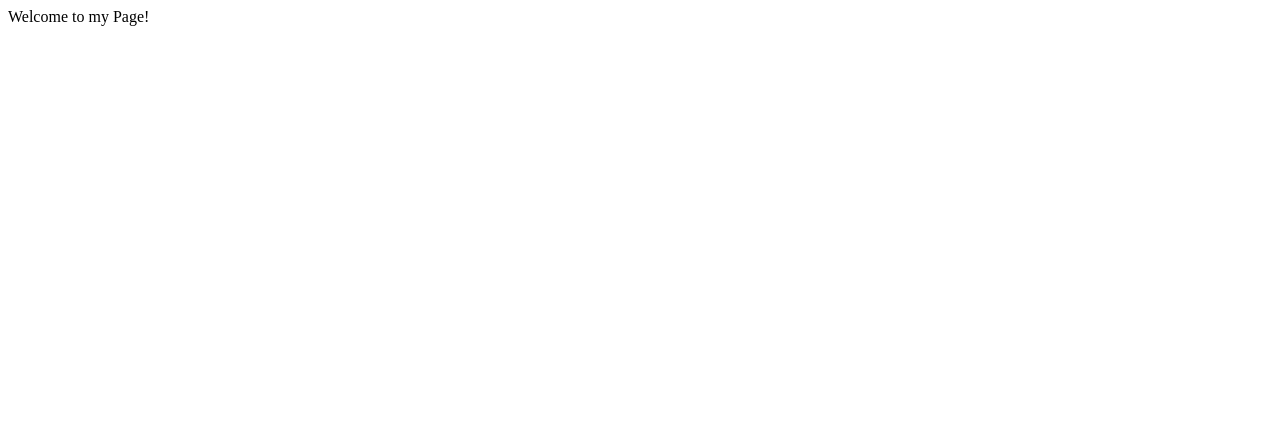
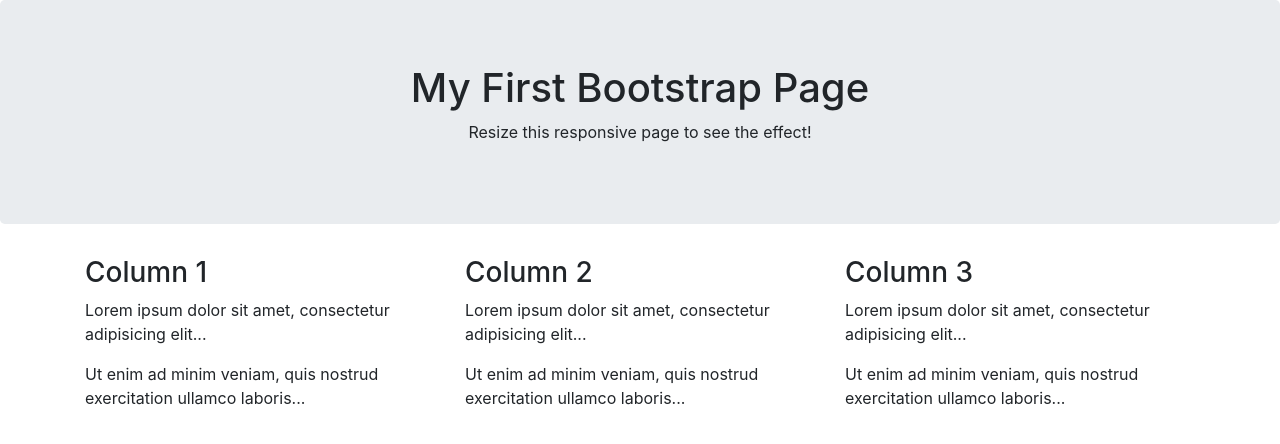
Before and after one commit to jgiorio44/jgiorio44.github.io, a plain HTML site: page index.html in a window 1280 px wide. Drawn offline with nearby package versions, Linux system fonts and the light colour scheme.

Commit message:
Second Upload

```diff
--- a/index.html
+++ b/index.html
@@ -1,8 +1,37 @@
 <html>
     <head>
-
+        <title>Iorio's World</title>
+        <meta charset="utf-8">
+        <meta name="viewport" content="width=device-width, initial-scale=1">
+        <link rel="stylesheet" href="https://maxcdn.bootstrapcdn.com/bootstrap/4.5.2/css/bootstrap.min.css">
+        <script src="https://ajax.googleapis.com/ajax/libs/jquery/3.5.1/jquery.min.js"></script>
+        <script src="https://cdnjs.cloudflare.com/ajax/libs/popper.js/1.16.0/umd/popper.min.js"></script>
+        <script src="https://maxcdn.bootstrapcdn.com/bootstrap/4.5.2/js/bootstrap.min.js"></script>
     </head>
     <Body>
-        Welcome to my Page!
+        <div class="jumbotron text-center">
+            <h1>My First Bootstrap Page</h1>
+            <p>Resize this responsive page to see the effect!</p>
+        </div>
+
+        <div class="container">
+          <div class="row">
+            <div class="col-sm-4">
+              <h3>Column 1</h3>
+              <p>Lorem ipsum dolor sit amet, consectetur adipisicing elit...</p>
+              <p>Ut enim ad minim veniam, quis nostrud exercitation ullamco laboris...</p>
+            </div>
+            <div class="col-sm-4">
+              <h3>Column 2</h3>
+              <p>Lorem ipsum dolor sit amet, consectetur adipisicing elit...</p>
+              <p>Ut enim ad minim veniam, quis nostrud exercitation ullamco laboris...</p>
+            </div>
+            <div class="col-sm-4">
+              <h3>Column 3</h3>
+              <p>Lorem ipsum dolor sit amet, consectetur adipisicing elit...</p>
+              <p>Ut enim ad minim veniam, quis nostrud exercitation ullamco laboris...</p>
+            </div>
+          </div>
+        </div>
     </Body>
 </html>
```
